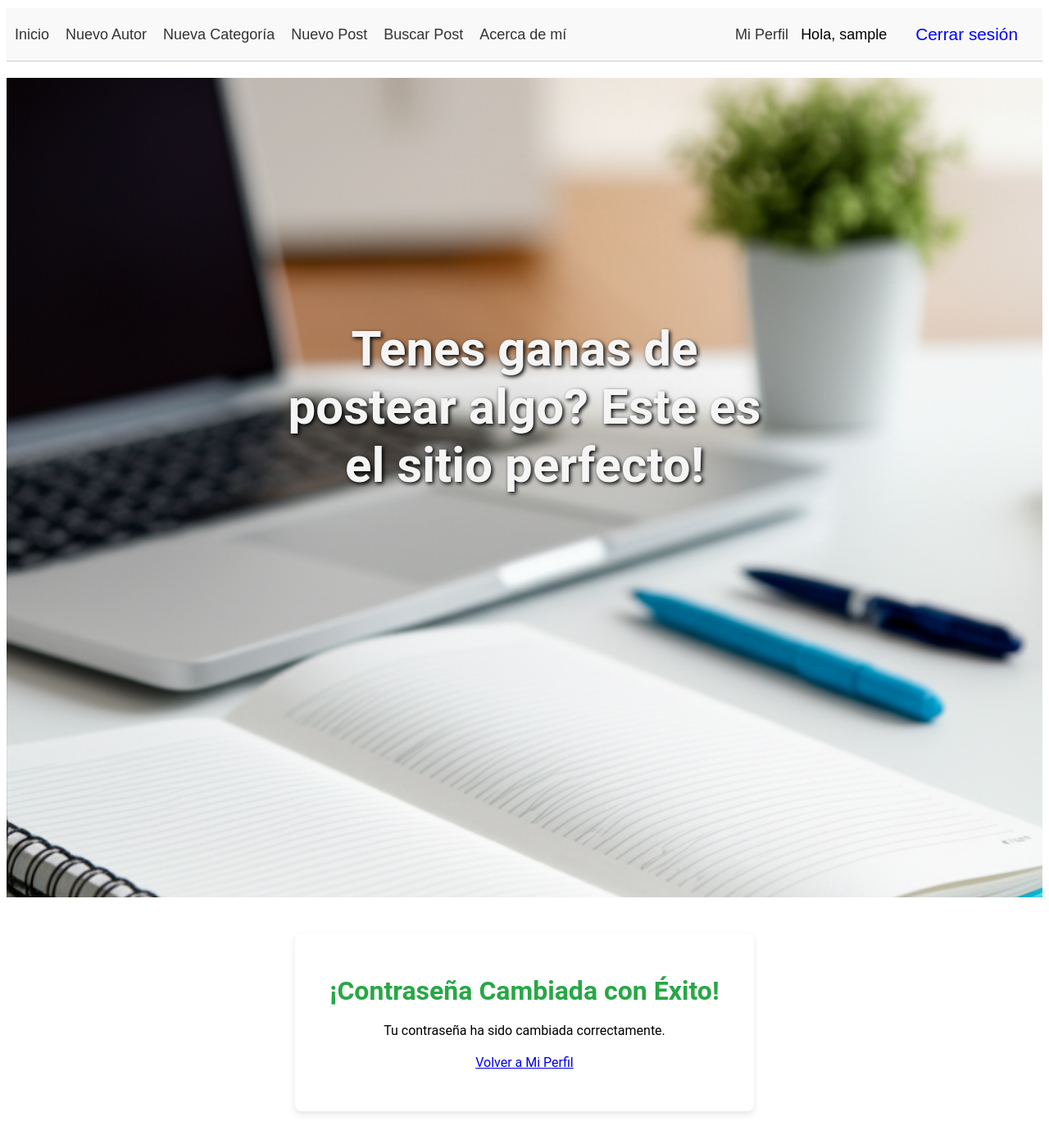
After one commit to santiaaaj/TuPrimeraPaginaDellaMonica, a Django app: page /profile/change_password/done/ in a window 1280 px wide. The commit adds this page. Shown: the whole page at 82% size. Run offline with Django 5.2, Linux system fonts and the light colour scheme; the visitor is signed in with stand-in values (Sample User, id 1).

Commit message:
Cambios de la entrega final

```diff
--- a/TuPrimeraPaginaDellaMonica/settings.py
+++ b/TuPrimeraPaginaDellaMonica/settings.py
@@ -129,7 +129,7 @@ LOGIN_URL = 'login'
 LOGIN_REDIRECT_URL = '/'
 LOGOUT_REDIRECT_URL = '/'
 
-SESSION_COOKIE_AGE = 240
+
 SESSION_EXPIRE_AT_BROWSER_CLOSE = True
 
 MEDIA_URL = '/media/'
--- a/TuPrimeraPaginaDellaMonica/urls.py
+++ b/TuPrimeraPaginaDellaMonica/urls.py
@@ -2,16 +2,16 @@
 from django.contrib import admin
 from django.urls import path, include
 from django.contrib.auth import views as auth_views
-from blog.views import registro
+#from blog.views import registro
 from django.conf import settings
 from django.conf.urls.static import static
 
 urlpatterns = [
     path('admin/', admin.site.urls),
-    path('', include('blog.urls')),
+    path('', include('blog.urls', namespace='blog')),
     path('login/', auth_views.LoginView.as_view(template_name='registration/login.html'), name='login'),
-    path('logout/', auth_views.LogoutView.as_view(next_page='home'), name='logout'),
-    path('registro/', registro, name='registro'),
+    path('logout/', auth_views.LogoutView.as_view(next_page='blog:home'), name='logout'),
+    #path('registro/', registro, name='registro'),
 ]
 
 if settings.DEBUG:
--- a/blog/models.py
+++ b/blog/models.py
@@ -19,8 +19,10 @@ class Categoria(models.Model):
 
 class Post(models.Model):
     titulo = models.CharField(max_length=200)
+    subtitulo = models.CharField(max_length=250, blank=True, null=True)
     contenido = models.TextField()
     fecha_publicacion = models.DateField(auto_now_add=True)
+    imagen = models.ImageField(upload_to='post_images/', blank=True, null=True)
     autor = models.ForeignKey(Autor, on_delete=models.CASCADE)
     categoria = models.ForeignKey(Categoria, on_delete=models.CASCADE)
 
@@ -44,4 +46,4 @@ class Perfil(models.Model):
     avatar = models.ImageField(upload_to='avatars/', blank=True, null=True)
 
     def __str__(self):
-        return f'Perfil de {self.usuario.username}'
+        return f'Perfil de {self.user.username}'
--- a/blog/static/blog/css/estilos2.css
+++ b/blog/static/blog/css/estilos2.css
@@ -97,7 +97,7 @@ button:hover {
 
 .imagen-header {
   width: 100%;
-  height: 450px;
+  height: 1000px;
   object-fit: cover;
 }
 
@@ -106,8 +106,122 @@ button:hover {
   top: 40%;
   left: 50%;
   transform: translate(-50%, -50%);
-  color: white;
+  color: whitesmoke;
   font-size: 2.5rem;
   font-weight: bold;
   text-shadow: 2px 2px 5px #000;
 }
+
+/* CSS */
+.container {
+    max-width: 1200px; /* Ancho máximo para el contenido */
+    margin: 40px auto; /* Centra el contenido y añade espacio arriba/abajo */
+    padding: 0 20px; /* Padding a los lados para que el contenido no toque los bordes */
+}
+
+.post-card {
+    background-color: white;
+    border-radius: 8px; /* Bordes ligeramente redondeados */
+    box-shadow: 0 4px 8px rgba(0, 0, 0, 0.1); /* Sombra sutil para profundidad */
+    margin-bottom: 25px; /* Espacio entre tarjetas */
+    padding: 25px;
+    transition: transform 0.2s ease; /* Pequeña animación al pasar el mouse */
+}
+
+.post-card:hover {
+    transform: translateY(-5px); /* Eleva la tarjeta ligeramente al pasar el mouse */
+}
+
+.post-card h2 {
+    color: var(--primary-color);
+    margin-bottom: 10px;
+}
+
+.post-card p {
+    font-size: 1rem;
+    color: var(--text-color);
+}
+
+.form-group {
+    margin-bottom: 15px;
+}
+
+label {
+    display: block; /* Asegura que la etiqueta esté en su propia línea */
+    margin-bottom: 5px;
+    font-weight: bold;
+    color: var(--text-color);
+}
+
+
+
+
+
+    .form-container {
+        background-color: white;
+        border-radius: 8px;
+        box-shadow: 0 4px 8px rgba(0, 0, 0, 0.1);
+        margin: 40px auto;
+        padding: 30px;
+        max-width: 500px;
+    }
+
+    .form-container h1 {
+        color: var(--primary-color, #007bff);
+        text-align: center;
+        margin-bottom: 25px;
+    }
+
+    .form-group {
+        margin-bottom: 15px;
+    }
+
+    .form-group label {
+        display: block;
+        margin-bottom: 5px;
+        font-weight: bold;
+    }
+
+    .form-group input[type="password"] {
+        width: 100%;
+        padding: 10px;
+        border: 1px solid #ddd;
+        border-radius: 5px;
+        font-size: 1rem;
+        transition: border-color 0.3s ease;
+    }
+
+    .form-group input[type="password"]:focus {
+        border-color: var(--primary-color, #007bff);
+        outline: none;
+    }
+
+    .error-message {
+        color: #dc3545; /* Rojo para mensajes de error */
+        font-size: 0.85rem;
+        margin-top: 5px;
+    }
+
+    .form-text {
+        font-size: 0.85rem;
+        color: #6c757d;
+    }
+
+    .message-container {
+        background-color: white;
+        border-radius: 8px;
+        box-shadow: 0 4px 8px rgba(0, 0, 0, 0.1);
+        margin: 40px auto;
+        padding: 30px;
+        max-width: 500px;
+        text-align: center;
+    }
+
+    .message-container h1 {
+        color: var(--accent-color, #28a745); /* Color verde para éxito */
+        margin-bottom: 20px;
+    }
+
+    .message-container p {
+        margin-bottom: 20px;
+    }
--- a/blog/templates/base.html
+++ b/blog/templates/base.html
@@ -11,21 +11,20 @@
 
   <nav class="navbar" style="display: flex; justify-content: space-between; align-items: center; padding: 10px;">
     <div class="nav-izquierda">
-      <a href="{% url 'home' %}">Inicio</a>
+      <a href="{% url 'blog:home' %}">Inicio</a>
       {% if user.is_authenticated %}
-      <a href="{% url 'crear_autor' %}">Nuevo Autor</a>
-      <a href="{% url 'crear_categoria' %}">Nueva Categoría</a>
-      <a href="{% url 'crear_post' %}">Nuevo Post</a>
-      <a href="{% url 'buscar_post' %}">Buscar Post</a>
-      <a href="{% url 'about' %}">Acerca de mí</a>
-      <a href="{% url 'pages_list' %}">Blog</a>
+      <a href="{% url 'blog:crear_autor' %}">Nuevo Autor</a>
+      <a href="{% url 'blog:crear_categoria' %}">Nueva Categoría</a>
+      <a href="{% url 'blog:crear_post' %}">Nuevo Post</a>
+      <a href="{% url 'blog:buscar_post' %}">Buscar Post</a>
+      <a href="{% url 'blog:about' %}">Acerca de mí</a>
       {% endif %}
     </div>
 
 
     <div class="nav-derecha">
       {% if user.is_authenticated %}
-        <a href="{% url 'perfil' %}">Mi Perfil</a>
+        <a href="{% url 'blog:perfil' %}">Mi Perfil</a>
         <span>Hola, {{ user.username }}</span>
         <form action="{% url 'logout' %}" method="post" style="display:inline;">
           {% csrf_token %}
@@ -35,7 +34,7 @@
         </form>
       {% else %}
         <a href="{% url 'login' %}">Iniciar sesión</a> |
-        <a href="{% url 'registro' %}">Registrarse</a>
+        <a href="{% url 'blog:registro' %}">Registrarse</a>
       {% endif %}
     </div>
 
@@ -44,9 +43,9 @@
 
   <header class="encabezado">
     <div class="frase-superpuesta">
-      <h2>Mi primer página web con Django!</h2>
+      <h2>Tenes ganas de postear algo? Este es el sitio perfecto!</h2>
     </div>
-    <img src="{% static 'blog/img/header.jpg' %}" alt="Header" class="imagen-header">
+    <img src="{% static 'blog/img/posts.png' %}" alt="Header" class="imagen-header">
   </header>
 
 
--- a/blog/templates/blog/home.html
+++ b/blog/templates/blog/home.html
@@ -1,6 +1,4 @@
 {% extends 'base.html' %}
 {% block title %}Inicio{% endblock %}
 {% block content %}
-<h2>Bienvenido al Blog</h2>
-<p>Registrate o Inicia Sesion para acceder a la pagina.</p>
 {% endblock %}
--- a/blog/templates/blog/pages_list.html
+++ b/blog/templates/blog/pages_list.html
@@ -8,7 +8,7 @@
         <li>
           <h3>{{ page.titulo }}</h3>
           <p>{{ page.descripcion|truncatewords:20 }}</p>
-          <a href="{% url 'page_detail' page.id %}">Leer más</a>
+          <a href="{% url 'blog:page_detail' page.id %}">Leer más</a>
         </li>
       {% endfor %}
     </ul>
--- a/blog/templates/blog/perfil.html
+++ b/blog/templates/blog/perfil.html
@@ -5,6 +5,9 @@
 
   <p><strong>Nombre de usuario:</strong> {{ user.username }}</p>
   <p><strong>Email:</strong> {{ user.email }}</p>
+  <p>
+     <a href="{% url 'blog:change_password' %}" class="btn btn-primary">Cambiar Contraseña</a>
+  </p>
 
   <form method="post" enctype="multipart/form-data">
     {% csrf_token %}
--- /dev/null
+++ b/blog/templates/registration/change_password_done.html
@@ -0,0 +1,13 @@
+{% extends 'base.html' %}
+
+{% block title %}Contraseña Cambiada{% endblock %}
+
+{% block content %}
+<div class="message-container">
+    <h1>¡Contraseña Cambiada con Éxito!</h1>
+    <p>Tu contraseña ha sido cambiada correctamente.</p>
+    <p>
+        <a href="{% url 'mi_perfil' %}" class="btn btn-primary">Volver a Mi Perfil</a>
+        </p>
+</div>
+{% endblock %}
--- a/blog/urls.py
+++ b/blog/urls.py
@@ -1,7 +1,9 @@
 from django.urls import path
 from . import views
-#from .views import about_view, pages_list, PageCreateView, PageDeleteView, PageUpdateView, registro
 from .views import registro, about_view, perfil_view
+from django.contrib.auth import views as auth_views
+
+app_name = 'blog'
 
 urlpatterns = [
     path('', views.home, name='home'),
@@ -12,9 +14,8 @@ urlpatterns = [
     path('about/', about_view, name='about'),
     path('pages/', views.pages_list, name='pages_list'),
     path('pages/<int:page_id>/', views.page_details, name='page_detail'),
-    #path('pages/create/', PageCreateView.as_view(), name='page_create'),
-    #path('pages/<int:pk>/edit/', PageUpdateView.as_view(), name='page_edit'),
-    #path('pages/<int:pk>/delete/', PageDeleteView.as_view(), name='page_delete'),
     path("registro/", registro, name="registro"),
     path('perfil/', perfil_view, name='perfil'),
+    path('profile/change_password/', auth_views.PasswordChangeView.as_view(template_name='registration/change_password.html'), name='change_password'),
+    path('profile/change_password/done/', auth_views.PasswordChangeDoneView.as_view(template_name='registration/change_password_done.html'), name='password_change_done'),
 ]
```
Also changed, not shown: blog/templates/blog/page_detail.html (+15 -8 lines), blog/templates/registration/change_password.html (added, +25 -0 lines), blog/views.py (+6 -6 lines), blog/migrations/0005_post_imagen_post_subtitulo.py (added), blog/static/blog/img/posts.png (added), 1 other file.
